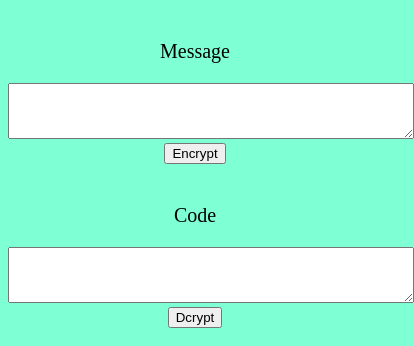
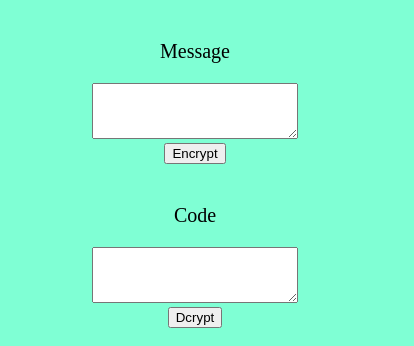
Before and after one commit to Vigneshkumar88/encryption, a plain HTML site: page index.html in a window 390 px wide. Shown: the top 346 px of the page, 414 px wide, since content can reach past the window. Drawn offline with Linux system fonts and the light colour scheme.

Commit message:
Update index.css

```diff
--- a/index.css
+++ b/index.css
@@ -30,3 +30,15 @@ textarea{
 #encrypt,#dcrypt{
     font-size: 20px;
 }
+
+
+@media only screen and (max-width: 600px) {
+
+    textarea{
+        margin-top: 20px;
+        height: 50px;
+        width: 200px;
+        font-size: 18px;
+
+    }
+  }
```
